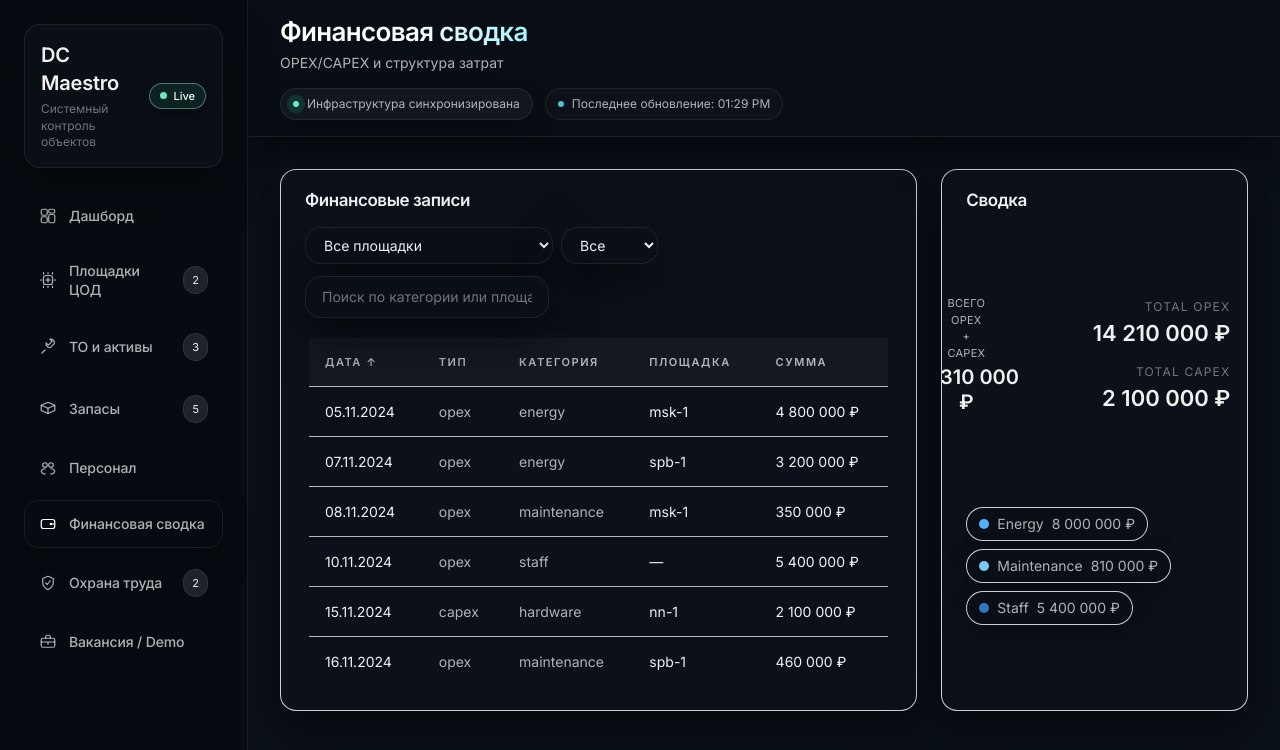
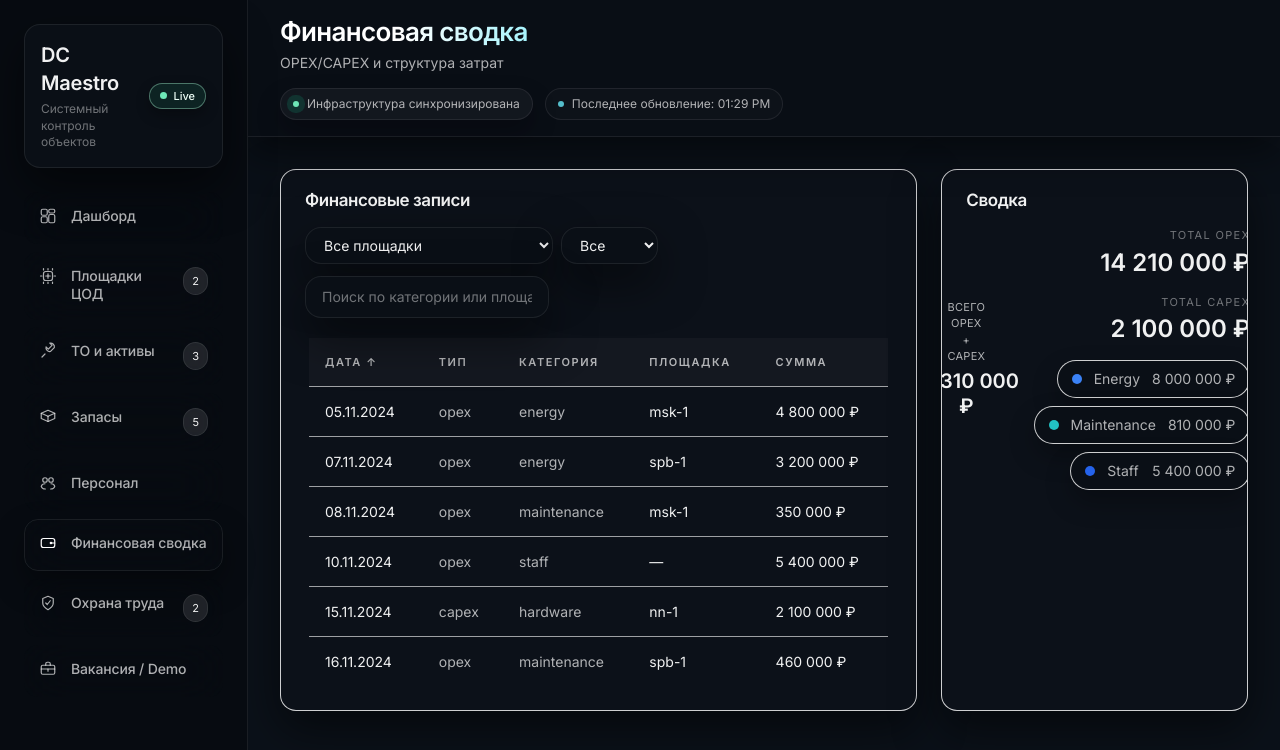
Before and after one commit to QuantumKeyUYU/dc-maestro, a React (Vite) app: page /finance in a window 1280 px wide. Shown: the top 750 px of the page. Built offline with nearby package versions, Linux system fonts and the light colour scheme.

Commit message:
Polish sidebar, tables, and finance visuals

```diff
--- a/src/app/App.tsx
+++ b/src/app/App.tsx
@@ -148,7 +148,7 @@ export default function App() {
                   title={item.badge?.tooltip ?? item.label}
                   className={({ isActive }) =>
                     clsx(
-                      'group relative flex items-center gap-3 rounded-[14px] px-3.5 py-3 text-sm transition-colors border text-text-secondary backdrop-blur-xl min-h-[48px]',
+                      'group relative flex items-start gap-3.5 rounded-[14px] px-3.5 py-3.5 text-[15px] transition-colors border text-text-secondary backdrop-blur-xl min-h-[52px]',
                       isActive
                         ? 'bg-white/8 text-text-primary border-border-soft shadow-[0_14px_30px_rgba(0,0,0,0.36)]'
                         : 'bg-transparent border-transparent hover:bg-white/6 hover:border-border-soft'
@@ -158,7 +158,7 @@ export default function App() {
                   {({ isActive }) => (
                     <>
                       <Icon className={clsx('w-[18px] h-[18px]', isActive ? 'text-white' : 'text-text-secondary')} />
-                      <span className="flex-1 min-w-0 text-left leading-snug whitespace-normal break-normal font-medium tracking-[-0.01em]">
+                      <span className="flex-1 text-left leading-[1.35] whitespace-normal break-words font-medium tracking-[-0.01em]">
                         {item.label}
                       </span>
                       {item.badge ? (
--- a/src/modules/dashboard/DashboardPage.tsx
+++ b/src/modules/dashboard/DashboardPage.tsx
@@ -453,16 +453,16 @@ export function DashboardPage() {
             </thead>
             <tbody>
               {worstSites.map((site) => (
-                <tr key={site.id}>
-                  <td className="pr-4 max-w-[240px]">
-                    <div className="font-medium text-white leading-snug break-words">{site.name}</div>
+                <TableRow key={site.id} row={site} className="align-middle">
+                  <td className="pr-4 max-w-[260px]">
+                    <div className="font-medium text-white leading-[1.35] break-words">{site.name}</div>
                   </td>
-                  <td className="text-center text-text-secondary">{site.region}</td>
+                  <td className="text-center text-text-secondary whitespace-normal break-words">{site.region}</td>
                   <td className="text-right font-semibold">{site.reliability.toFixed(1)}</td>
                   <td className="text-right">
                     <StatusPill label={getStatusLabel(site.status)} tone={getStatusTone(site.status)} size="sm" />
                   </td>
-                </tr>
+                </TableRow>
               ))}
             </tbody>
           </Table>
@@ -498,7 +498,7 @@ export function DashboardPage() {
               return (
                 <div
                   key={site.id}
-                  className="flex items-center justify-between rounded-card border border-border-soft bg-base-panelSoft px-5 py-4 shadow-elevation-card gap-4 min-h-[96px]"
+                  className="flex items-center justify-between rounded-[14px] border border-border-soft/90 bg-base-panelSoft px-5 py-5 shadow-elevation-card gap-4 min-h-[104px]"
                 >
                   <div className="space-y-1 min-w-0">
                     <div className="text-base font-semibold text-white leading-snug break-words">{site.name}</div>
@@ -508,16 +508,16 @@ export function DashboardPage() {
                     {pills.map((pill) => {
                       const toneClass =
                         pill.tone === 'ok'
-                          ? 'bg-emerald-400/14 border-emerald-300/40 text-emerald-50'
+                          ? 'bg-emerald-400/12 border-emerald-300/45 text-emerald-50'
                           : pill.tone === 'warn'
-                            ? 'bg-amber-300/16 border-amber-200/45 text-amber-50'
-                            : 'bg-sky-400/14 border-sky-300/40 text-sky-50';
+                            ? 'bg-amber-300/14 border-amber-200/45 text-amber-50'
+                            : 'bg-cyan-300/14 border-cyan-200/50 text-cyan-50';
 
                       return (
                         <div
                           key={pill.label}
                           className={clsx(
-                            'inline-flex items-center gap-2 rounded-full px-3 py-1.5 text-[11px] leading-[1.2] shadow-[0_12px_26px_rgba(0,0,0,0.3)] min-h-[34px]',
+                            'inline-flex h-9 items-center gap-2 rounded-full px-3.5 text-[12px] font-medium leading-none shadow-[0_12px_26px_rgba(0,0,0,0.25)]',
                             toneClass
                           )}
                         >
--- a/src/modules/finance/FinancePage.tsx
+++ b/src/modules/finance/FinancePage.tsx
@@ -7,11 +7,11 @@ import { sites } from '../../shared/data/sites';
 import { strings } from '../../shared/lib/strings';
 import { useTableSortAndFilter } from '../../shared/hooks/useTableSortAndFilter';
 
-const FINANCE_SLICE_COLORS = {
-  energy: '#4FB4FF',
-  maintenance: '#79C7F3',
-  staff: '#2E7AC2'
-} as const;
+const CATEGORY_COLORS: Record<string, string> = {
+  energy: '#3b82f6',
+  maintenance: '#22c1c3',
+  staff: '#2563eb'
+};
 
 type PieLabelProps = {
   cx?: number;
@@ -135,7 +135,7 @@ export function FinancePage() {
         </Card>
         <Card title="Сводка">
           <div className="space-y-6">
-            <div className="grid gap-6 md:grid-cols-[minmax(0,1fr),240px] md:items-center">
+            <div className="grid gap-6 md:grid-cols-[minmax(0,1fr),260px] md:items-center">
               <div className="relative h-64">
                 <ResponsiveContainer width="100%" height="100%">
                   <PieChart>
@@ -153,7 +153,7 @@ export function FinancePage() {
                       paddingAngle={2}
                     >
                       {pieData.map((entry) => {
-                        const fill = FINANCE_SLICE_COLORS[entry.name as keyof typeof FINANCE_SLICE_COLORS] ?? FINANCE_SLICE_COLORS.energy;
+                        const fill = CATEGORY_COLORS[entry.name] ?? CATEGORY_COLORS.energy;
                         return <Cell key={`cell-${entry.name}`} fill={fill} />;
                       })}
                     </Pie>
@@ -174,35 +174,35 @@ export function FinancePage() {
                   <div className="text-xl font-semibold text-text-primary leading-tight">{total.toLocaleString('ru-RU')} ₽</div>
                 </div>
               </div>
-              <div className="flex flex-col gap-4 text-right md:items-end md:justify-center">
-                <div className="space-y-1 text-right">
-                  <div className="text-[12px] uppercase tracking-[0.1em] text-text-muted">Total OPEX</div>
-                  <div className="text-[22px] font-semibold text-text-primary leading-tight">{totalOpex.toLocaleString('ru-RU')} ₽</div>
+              <div className="flex w-full flex-col items-end gap-4 text-right">
+                <div className="w-full space-y-1">
+                  <div className="text-[11px] uppercase tracking-[0.12em] text-text-muted">Total OPEX</div>
+                  <div className="text-[24px] font-semibold text-text-primary leading-tight">{totalOpex.toLocaleString('ru-RU')} ₽</div>
                 </div>
-                <div className="space-y-1 text-right">
-                  <div className="text-[12px] uppercase tracking-[0.1em] text-text-muted">Total CAPEX</div>
-                  <div className="text-[22px] font-semibold text-text-primary leading-tight">{totalCapex.toLocaleString('ru-RU')} ₽</div>
-                </div>
-              </div>
+                <div className="w-full space-y-1">
+                  <div className="text-[11px] uppercase tracking-[0.12em] text-text-muted">Total CAPEX</div>
+                  <div className="text-[24px] font-semibold text-text-primary leading-tight">{totalCapex.toLocaleString('ru-RU')} ₽</div>
                 </div>
                 {pieData.length ? (
-              <div className="flex flex-wrap gap-2">
+                  <div className="flex w-full flex-wrap justify-end gap-2">
                     {pieData.map((entry) => {
-                  const fill = FINANCE_SLICE_COLORS[entry.name as keyof typeof FINANCE_SLICE_COLORS] ?? FINANCE_SLICE_COLORS.energy;
+                      const fill = CATEGORY_COLORS[entry.name] ?? CATEGORY_COLORS.energy;
                       return (
                         <div
                           key={entry.name}
-                      className="inline-flex items-center gap-2 rounded-full border border-border-soft/80 bg-base-panelSoft px-3 py-1.5 text-sm text-text-primary shadow-[0_12px_26px_rgba(0,0,0,0.3)]"
+                          className="inline-flex min-w-[180px] items-center gap-3 rounded-full border border-border-soft/80 bg-base-panelSoft px-3.5 py-2 text-[13px] text-text-primary shadow-[0_12px_26px_rgba(0,0,0,0.28)]"
                         >
                           <span className="h-2.5 w-2.5 rounded-full" style={{ backgroundColor: fill }} />
-                      <span className="capitalize leading-tight">{entry.name}</span>
-                      <span className="text-text-secondary whitespace-nowrap">{entry.value.toLocaleString('ru-RU')} ₽</span>
+                          <span className="capitalize leading-none">{entry.name}</span>
+                          <span className="ml-auto whitespace-nowrap text-text-secondary">{entry.value.toLocaleString('ru-RU')} ₽</span>
                         </div>
                       );
                     })}
                   </div>
                 ) : null}
               </div>
+            </div>
+          </div>
         </Card>
       </div>
     </div>
--- a/src/shared/components/Table.tsx
+++ b/src/shared/components/Table.tsx
@@ -20,7 +20,7 @@ export function Table<T = unknown>({ children, className, onRowClick, isRowClick
         )}
       >
         <table
-          className="min-w-full table-auto text-[13px] text-text-primary border-collapse leading-[1.4] [&>thead>tr>th]:py-3.5 [&>thead>tr>th]:px-4 [&>thead>tr>th]:text-[11px] [&>thead>tr>th]:font-semibold [&>thead>tr>th]:uppercase [&>thead>tr>th]:tracking-[0.14em] [&>thead>tr>th]:text-text-secondary [&>thead>tr>th]:whitespace-nowrap [&>thead]:bg-white/[0.03] [&>thead]:border-b [&>thead]:border-b-border-soft [&>tbody>tr]:border-b [&>tbody>tr]:border-border-soft/70 [&>tbody>tr:last-child]:border-b-0 [&>tbody>tr>td]:py-3.5 [&>tbody>tr>td]:px-4 [&>tbody>tr>td]:align-middle [&>tbody>tr>td]:text-left [&>tbody>tr>td]:break-normal [&>tbody>tr>td]:whitespace-normal [&>tbody>tr>td]:leading-[1.5] [&>tbody>tr]:transition-colors [&>tbody>tr]:duration-150 [&>tbody>tr:hover]:bg-white/[0.02]"
+          className="min-w-full table-auto text-[13px] text-text-primary border-collapse leading-[1.4] [&>thead>tr>th]:py-3.5 [&>thead>tr>th]:px-4 [&>thead>tr>th]:text-[11px] [&>thead>tr>th]:font-semibold [&>thead>tr>th]:uppercase [&>thead>tr>th]:tracking-[0.14em] [&>thead>tr>th]:text-text-secondary [&>thead>tr>th]:whitespace-nowrap [&>thead]:bg-white/[0.03] [&>thead]:border-b [&>thead]:border-b-border-soft [&>tbody>tr]:border-b [&>tbody>tr]:border-border-soft/60 [&>tbody>tr:last-child]:border-b-0 [&>tbody>tr]:min-h-[58px] [&>tbody>tr>td]:py-3.5 [&>tbody>tr>td]:px-4 [&>tbody>tr>td]:align-middle [&>tbody>tr>td]:text-left [&>tbody>tr>td]:break-words [&>tbody>tr>td]:whitespace-normal [&>tbody>tr>td]:leading-[1.5] [&>tbody>tr]:transition-colors [&>tbody>tr]:duration-150 [&>tbody>tr:hover]:bg-white/[0.02]"
         >
           {children}
         </table>
```
Lines whose indentation alone changed are shown as unchanged.
